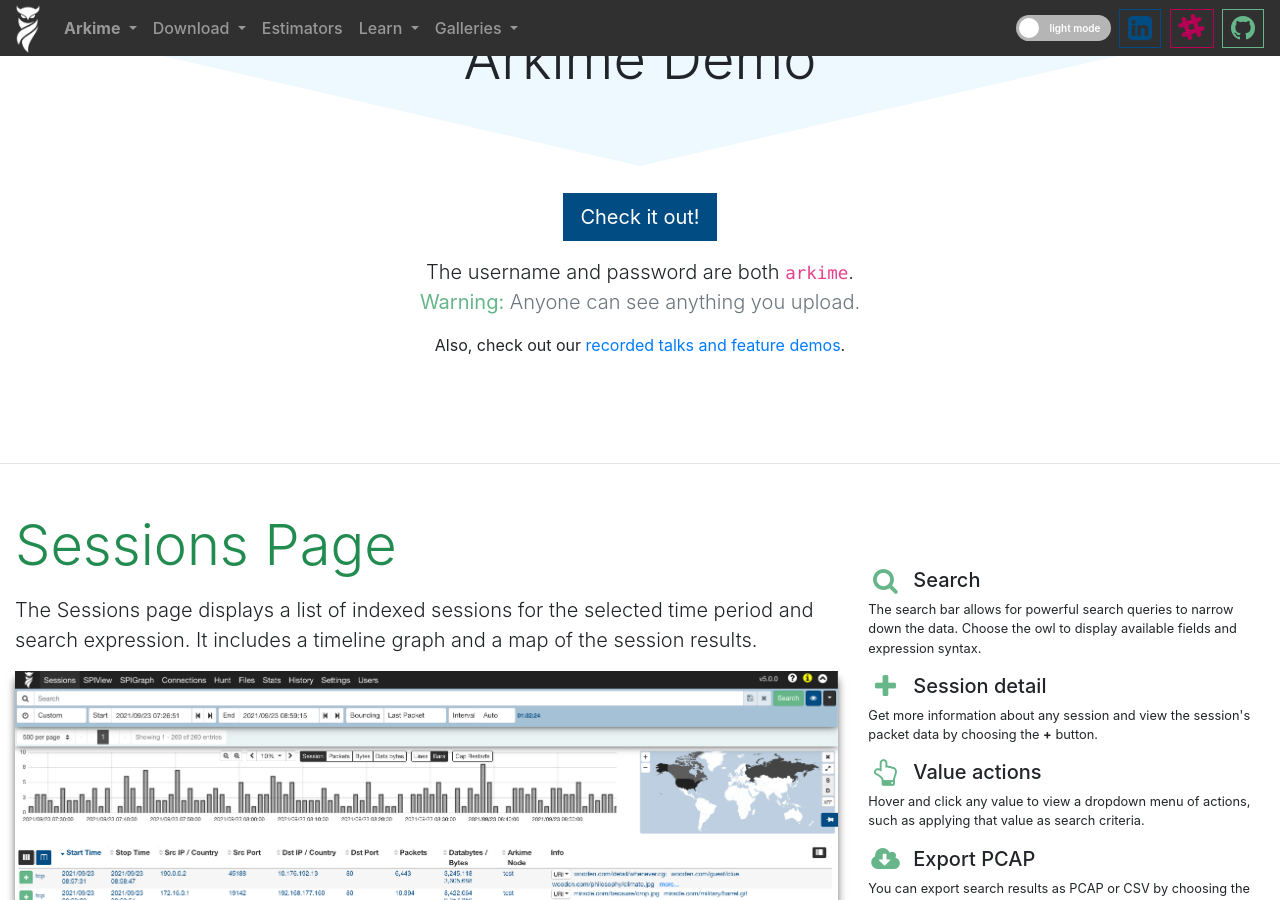
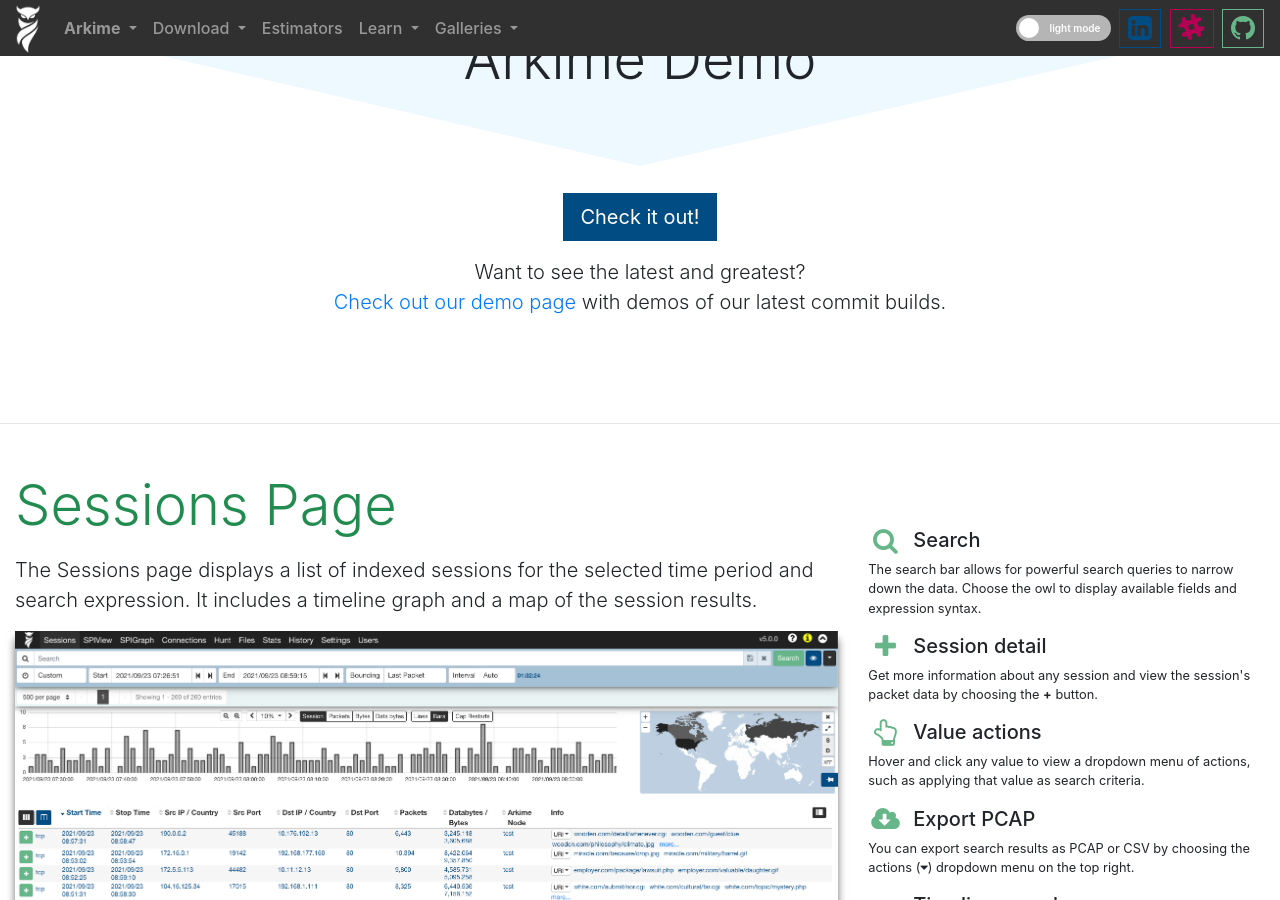
Before and after one commit to arkime/arkimeweb, a Jekyll site: the page built from index.html, in a window 1280 px wide and 900 px high, scrolled down 1307 px. Built offline with Jekyll 4.4.1, drawn with Linux system fonts in a browser that asks for light colours; some of the changed text lies outside the part shown.

Commit message:
update demo stuff on home page

```diff
--- a/index.html
+++ b/index.html
@@ -248,18 +248,14 @@
         </a>
       </p>
       <p class="lead text-center mb-0">
-        The username and password are both <code>arkime</code>.
-      </p>
-      <p class="lead text-muted text-center">
-        <strong class="primary-theme-text">Warning:</strong>
-        Anyone can see anything you upload.
-      </p>
-      <p class="mt-3 text-center">
-        Also, check out our
-        <a href="https://youtube.com/playlist?list=PLbtC7EkL4dH9q_yGMw0ZzglFoWtXk5sE1"
+        Want to see the latest and greatest?
+        <br>
+        <a href="/demo"
           rel="nofollow"
           class="no-decoration">
-          recorded talks and feature demos</a>.
+          Check out our demo page
+        </a>
+        with demos of our latest commit builds.
       </p>
     </div> <!-- /demo -->
 
@@ -632,7 +628,14 @@
           </a>
         </p>
         <p class="lead text-center mb-0">
-          The username and password are both <code>cont3xt</code>.
+          Want to see the latest and greatest?
+          <br>
+          <a href="/demo"
+            rel="nofollow"
+            class="no-decoration">
+            Check out our demo page
+          </a>
+          with demos of our latest commit builds.
         </p>
       </div> <!-- /demo -->
     </div> <!-- /screenshots -->
```
